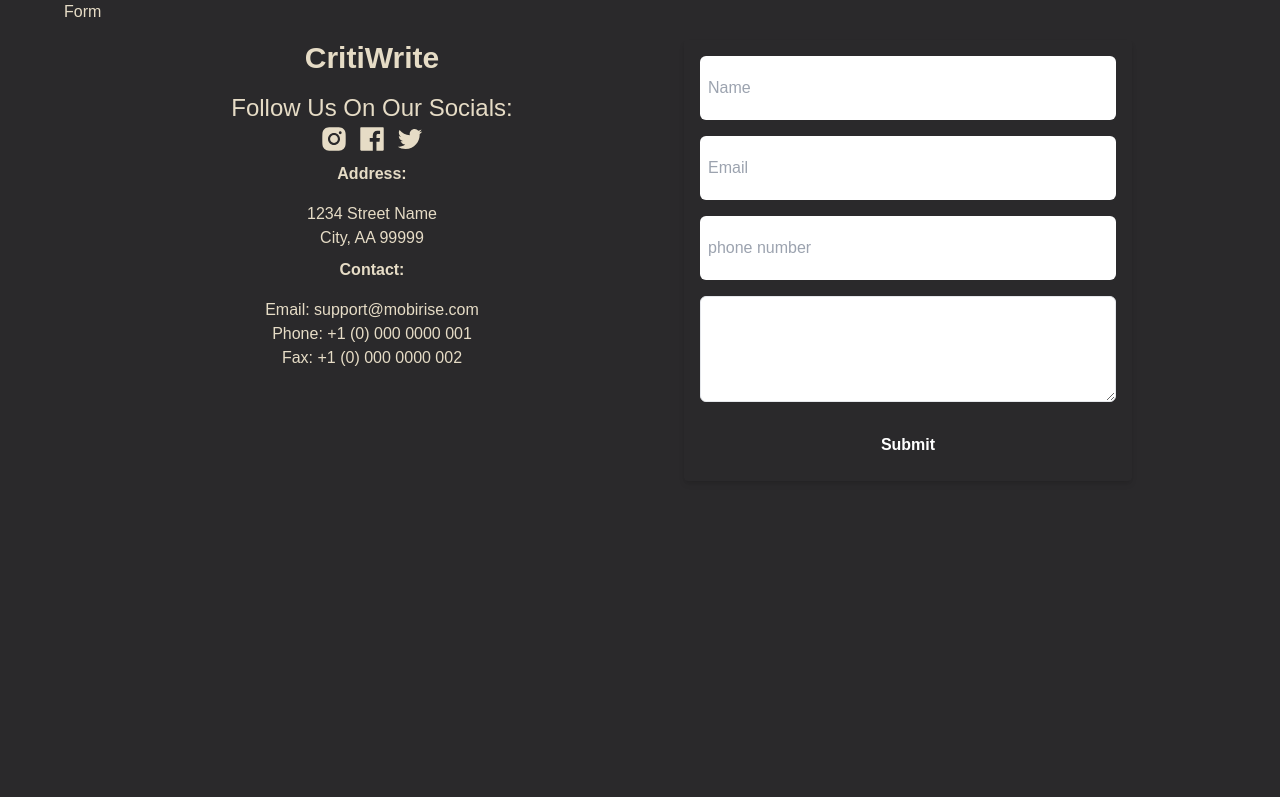
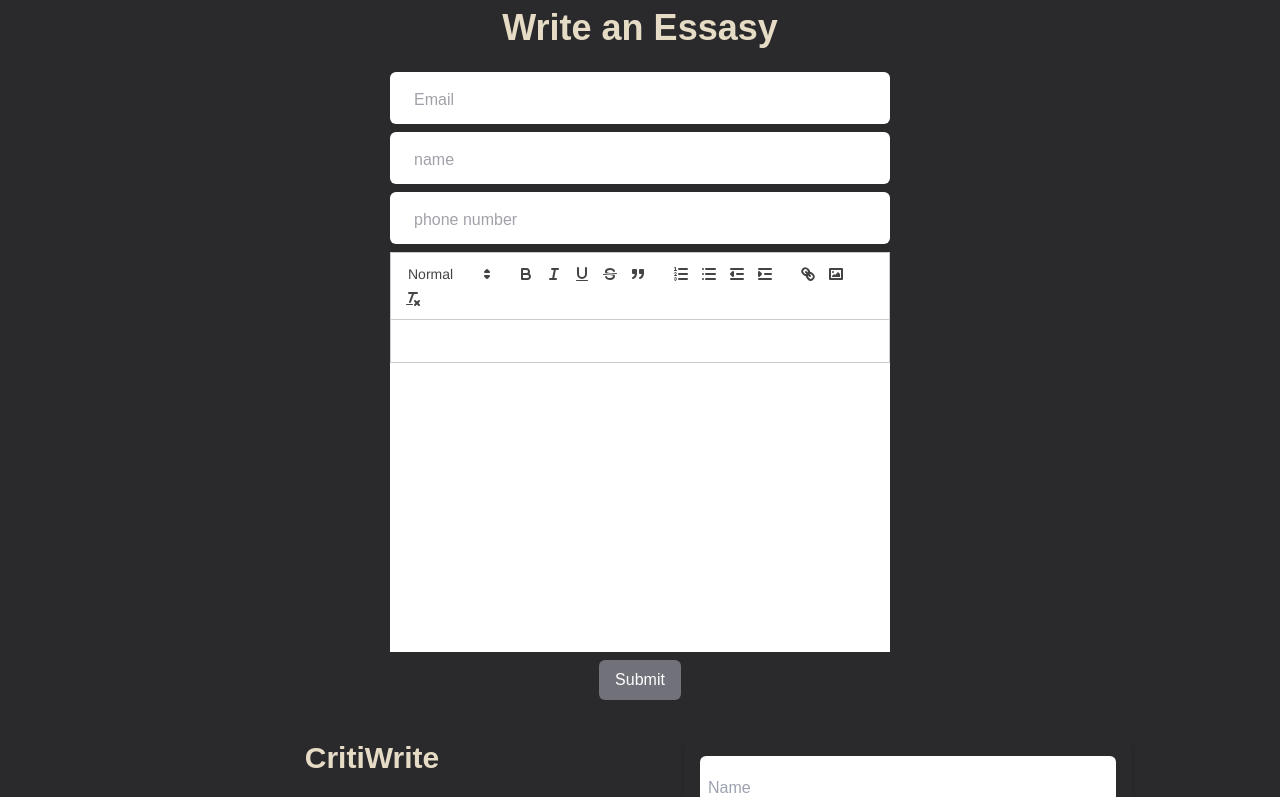
Before and after one commit to boymeetsblockchain/criticwrite, a React (Create React App) app: page /form in a window 1280 px wide. Shown: the top 797 px of the page. Built offline with nearby package versions, Linux system fonts and the light colour scheme.

Commit message:
added the form page

```diff
--- a/package.json
+++ b/package.json
@@ -10,6 +10,7 @@
     "react-dom": "^18.2.0",
     "react-icons": "^4.9.0",
     "react-paystack": "^4.0.3",
+    "react-quill": "^2.0.0",
     "react-router-dom": "^6.13.0",
     "react-scripts": "5.0.1",
     "web-vitals": "^2.1.4"
--- /dev/null
+++ b/src/components/Editor.jsx
@@ -0,0 +1,28 @@
+import ReactQuill from "react-quill";
+import 'react-quill/dist/quill.snow.css';
+
+export default function Editor({value,onChange}) {
+  const modules = {
+    toolbar: [
+      [{ header: [1, 2, false] }],
+      ['bold', 'italic', 'underline', 'strike', 'blockquote'],
+      [
+        { list: 'ordered' },
+        { list: 'bullet' },
+        { indent: '-1' },
+        { indent: '+1' },
+      ],
+      ['link', 'image'],
+      ['clean'],
+    ],
+  };
+  return (
+    <div className="  w-[350px] md:w-[500px]  h-[400px]  bg-white text-black">
+    <ReactQuill
+      value={value}
+      theme={'snow'}
+      onChange={onChange}
+      modules={modules} />
+    </div>
+  );
+}
--- /dev/null
+++ b/src/components/Input.jsx
@@ -0,0 +1,50 @@
+import React from 'react'
+
+const Input = ({id,value,type,onChange,label}) => {
+  return (
+    <div className="relative">
+    <input
+     id={id}
+     value={value}
+     type={type}
+     onChange={onChange}
+    className="
+    block
+    rounded-md
+    px-6
+    pt-6
+    pb-1
+    w-[350px]
+    md:w-[500px]
+    text-md
+  text-black
+  bg-white
+    appearance-none
+    focus:outline-none
+    focus:ring-0
+    peer
+    invalid:border-b-1
+    "
+    placeholder=" " />
+<label htmlFor={id} className="
+    absolute
+    text-md
+  text-zinc-400
+    duration-150
+    transform
+    -translate-y-3
+    scale-75
+    top-4
+    z-10
+    origin-[0]
+    left-6
+    peer-placeholder-shown:scale-100
+    peer-placeholder-shown:translate-y-0
+    peer-focus:scale-75
+    peer-focus:-translate-y-3
+">{label}</label>
+</div>
+  )
+}
+
+export default Input
--- a/src/pages/Form.jsx
+++ b/src/pages/Form.jsx
@@ -1,8 +1,18 @@
 import React from 'react'
-
+import Editor from '../components/Editor'
+import Input from '../components/Input'
 const Form = () => {
   return (
-    <div>Form</div>
+  <div className='py-2 space-y-2'>
+    <h1 className="text-center font-bold text-3xl  md:text-4xl">Write an Essasy</h1>
+     <form className='flex flex-col space-y-2 px-4 items-center  w-full py-4 justify-center md:px-8'>
+     <Input label={"Email"} id={'email'} type={"email"} />
+     <Input label={"name"} id={"name"} type={"text"}/>
+     <Input label={"phone number"} id={"phone number"} type={"number"}/>
+     <Editor/>
+     <button className='px-4 py-2 bg-zinc-500 text-white rounded-md'>Submit</button>
+   </form>
+  </div>
   )
 }
 
```
Also changed, not shown: 1 other file (tests, documents, lock files or other folders).
